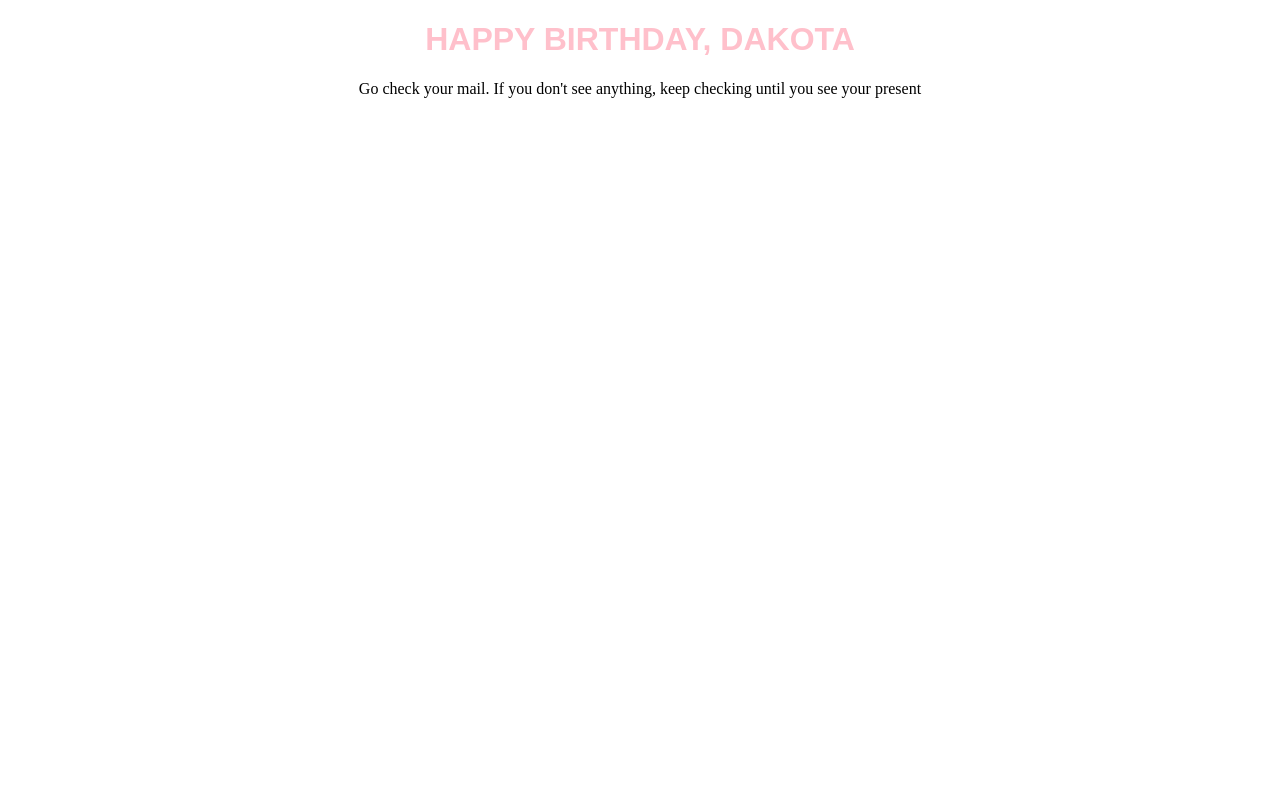
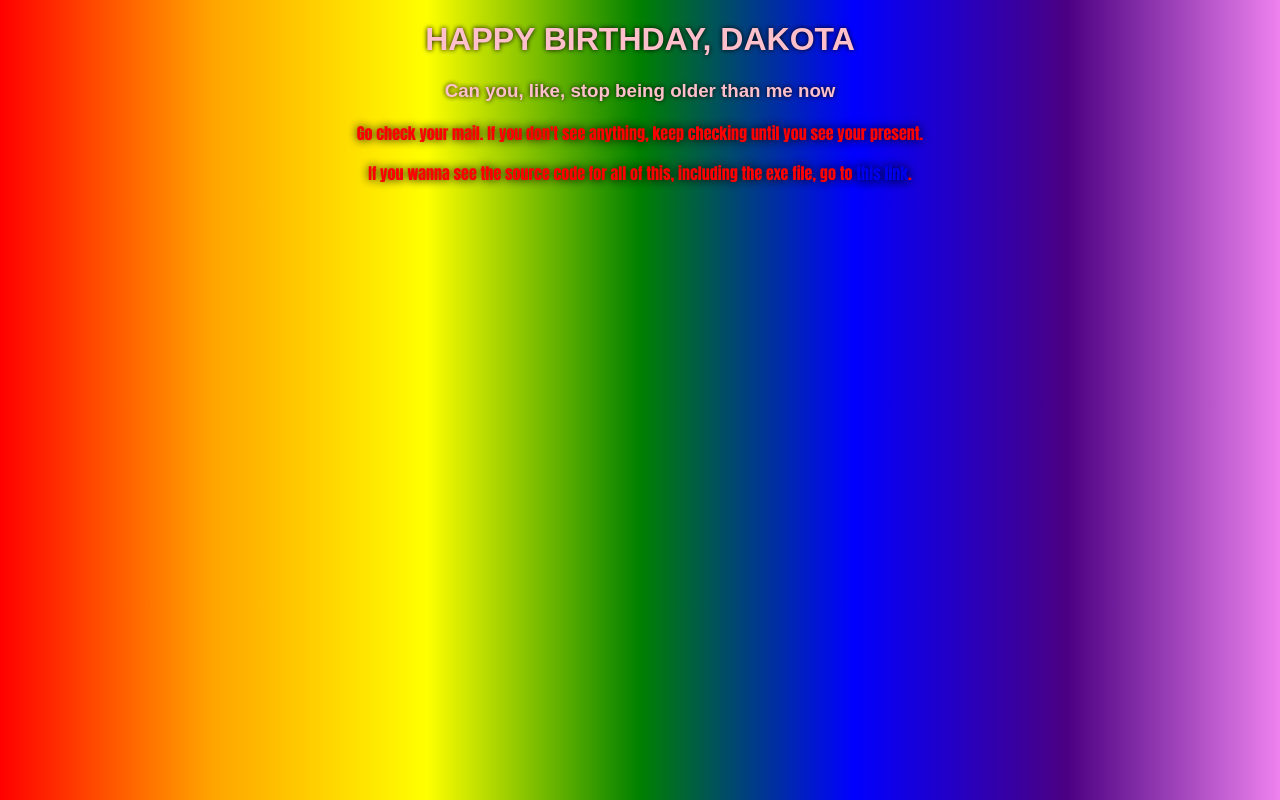
Before and after one commit to Lotrius/Dakota-Surprise, a plain HTML site: page HTML Surprise/index.html in a window 1280 px wide. Drawn offline with Linux system fonts and the light colour scheme; a web font is replaced by a local one.

Commit message:
added more words

```diff
--- a/HTML Surprise/index.html
+++ b/HTML Surprise/index.html
@@ -6,13 +6,16 @@
   <link rel="shortcut icon" href="cake.ico">
   <link rel="stylesheet" type="text/css" href="style.css">
   <link href="https://fonts.googleapis.com/css?family=Wendy+One" rel="stylesheet">
+<link href="https://fonts.googleapis.com/css?family=Anton" rel="stylesheet">
 </head>
 <body>
-  <header class="message">
+  <header id="message">
     <h1>HAPPY BIRTHDAY, DAKOTA</h1>
+    <h3>Can you, like, stop being older than me now</h3>
   </header>
   <div>
-    <p id="instructions">Go check your mail. If you don't see anything, keep checking until you see your present</p>
+    <p class="instructions">Go check your mail. If you don't see anything, keep checking until you see your present.</p>
+    <p class="instructions">If you wanna see the source code for all of this, including the exe file, go to <a href="https://github.com/Somesk278/Dakota-Birthday">this link</a>.</p>
   </div>
 </body>
 </html>
--- a/HTML Surprise/style.css
+++ b/HTML Surprise/style.css
@@ -1,9 +1,20 @@
-h1 {
+body {
+  background: linear-gradient(to right, red, orange, yellow, green, blue, indigo, violet);
+}
+#message {
   text-align: center;
   font-family: 'Wendy One', sans-serif;
   color: pink;
+  text-shadow: 0 0 5px #000000;
 }
 
-#instructions {
+.instructions {
   text-align: center;
+  font-family: 'Anton', sans-serif;
+  color: red;
+  text-shadow: 0 0 10px #000000;
 }
+
+a:visited {
+  color: green;
+}
```
